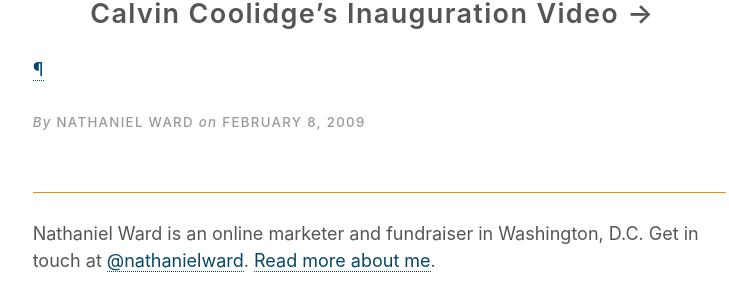
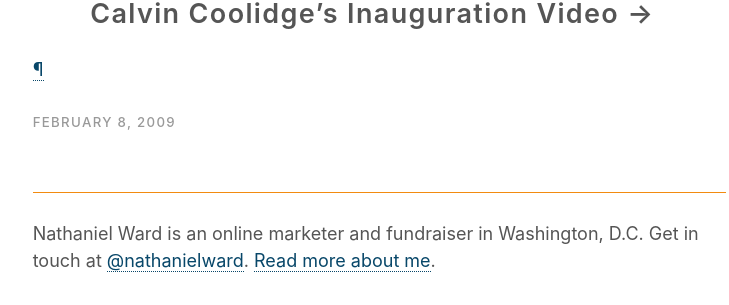
Before and after one commit to nathanielward/nathanielward.github.io, a Jekyll site: the page built from _posts/2009-02-08-calvin-coolidges-inauguration-video.md, in a window 1280 px wide. Shown: the part 118-423 px from the top of the page, without its empty margins (286-1015 px from the left). Built offline with Jekyll 4.4.1, drawn with Linux system fonts in a browser that asks for light colours.

Commit message:
Adjust meta data after posts
Now shows just the date

```diff
--- a/_layouts/post.html
+++ b/_layouts/post.html
@@ -12,7 +12,7 @@
 				{% if page.linked %}<p><a class="permalink" href="{{ page.url | replace:'index.html','' | prepend: site.baseurl | prepend: site.url }}" title="Permanent link to this post" rel="bookmark">&para;</a></p>{% endif %}
 			</section>
 			<footer>
-			<p class="meta"><span class="meta-ital">By</span> Nathaniel Ward <span class="meta-ital">on</span> <time datetime="{{ page.date | date: "%Y-%m-%d" }}">{{ page.date | date: "%B %-d, %Y" }}</time></p>
+			<p class="meta"><time datetime="{{ page.date | date: "%Y-%m-%d" }}">{{ page.date | date: "%B %-d, %Y" }}</time></p>
 
 			</footer>
 		</article>
```
